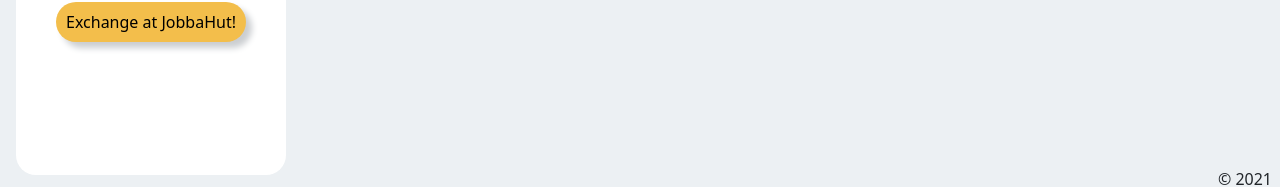
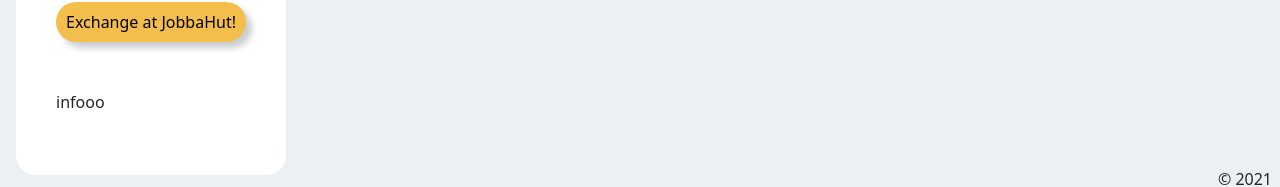
Before and after one commit to AdilIqbal95/Career_App, a React app in the folder react-client/: page /home in a window 1280 px wide. Shown: the part 601-788 px from the top of the page. Built offline with nearby package versions, Linux system fonts and the light colour scheme; a web font is replaced by a local one.

Commit message:
:truck: add path for /home/about which links from sidebar footer onClick of temporary span

```diff
--- a/react-client/src/components/Profile/_profile.scss
+++ b/react-client/src/components/Profile/_profile.scss
@@ -92,7 +92,7 @@
     box-shadow: none;
     }
 
-    .game-stats, .coin-stats, .inputs {
+    .game-stats, .coin-stats, .inputs, footer {
         margin-top: 3rem;
     }
 
--- a/react-client/src/components/Profile/index.js
+++ b/react-client/src/components/Profile/index.js
@@ -1,5 +1,6 @@
 import React from 'react';
 import { useHistory } from 'react-router-dom';
+import { About } from '../../pages';
 
 const Profile = () => {
 
@@ -9,8 +10,12 @@
         history.push('/home/jobbahut')
     }
 
-    function editProfile() {
+    function goToEditProfile() {
         history.push('/home/editprofile')
+    }
+
+    function goToAbout() {
+        history.push('/home/about')
     }
 
     return (
@@ -28,14 +33,18 @@
                     <div className="inputs">
                         <label>Bio</label>
                         <input type="bio" placeholder="give a short description" />
-                        <button onClick={editProfile} type="bio-save">Edit Profile</button>
+                        <button onClick={goToEditProfile} type="bio-save">Edit Profile</button>
                     </div>
 
                     <div className="coin-stats">
                         <h3>178💰</h3>
                         <button onClick={handleClickToJobbahut} type="exchange-coins">Exchange at JobbaHut!</button>
                     </div>
+                    <footer>
+                    <span onClick={goToAbout}>infooo</span>
+                </footer>
                 </main>
+
             </div>
         </>
     )
--- a/react-client/src/pages/Home/index.js
+++ b/react-client/src/pages/Home/index.js
@@ -30,6 +30,9 @@
                             <Route path={`${match.path}/editprofile`}>
                                 <Pages.EditProfile />
                             </Route>
+                            <Route path={`${match.path}/about`}>
+                                <Pages.About />
+                            </Route>
                         </Switch>
 
 
```
